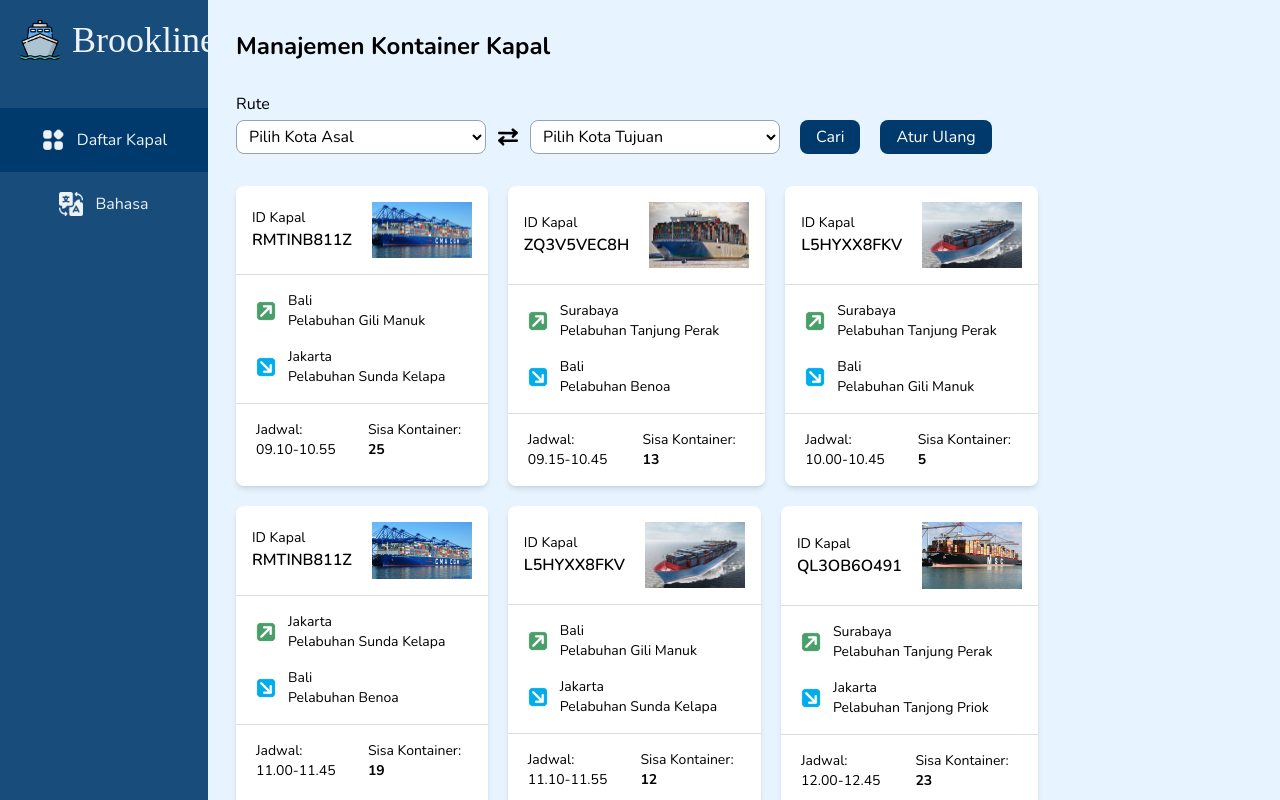
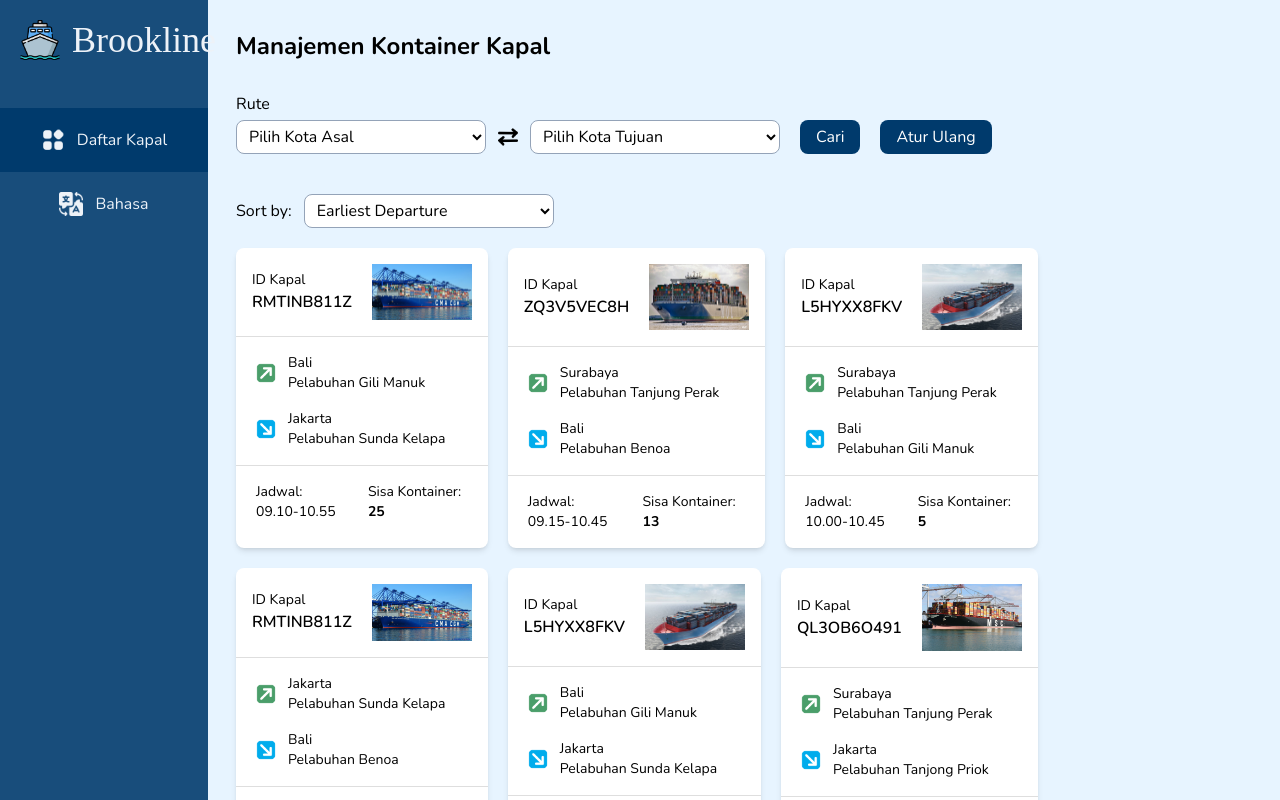
Before and after one commit to adylanrff/brookline, a Next.js app: page / in a window 1280 px wide. Shown: the top 800 px of the page. Built offline with nearby package versions, Linux system fonts and the light colour scheme; a web font is replaced by a local one; what tailgrids would draw is missing.

Commit message:
Add sort

```diff
--- a/hooks/useShipData.ts
+++ b/hooks/useShipData.ts
@@ -1,7 +1,8 @@
+import { Dispatch, SetStateAction} from "react";
 import { useEffect, useState } from "react";
 import { ShipCard, ShipData } from "../types/ship";
 
-export default function useShipData(departureCity: string, arrivalCity: string): [ShipCard[]] {
+export default function useShipData(departureCity: string, arrivalCity: string, sortBy: string): [ShipCard[], Dispatch<SetStateAction<ShipCard[]>>] {
     const defaultData: ShipData[] = [
         {
             id: "L5HYXX8FKV",
@@ -286,7 +287,7 @@ export default function useShipData(departureCity: string, arrivalCity: string):
             }
         }
         setData(newFiltered.sort((a,b) => {
-            return ('' + a.departureTime).localeCompare(b.departureTime);
+            return ('' + a[sortBy]).localeCompare(b[sortBy]);
         }))
     }
 
@@ -305,5 +306,5 @@ export default function useShipData(departureCity: string, arrivalCity: string):
         mapData(filteredShipData, departureCity, arrivalCity)
     }, [departureCity, arrivalCity])
 
-    return [data]
+    return [data, setData]
 }
--- a/pages/components/CardList.tsx
+++ b/pages/components/CardList.tsx
@@ -1,12 +1,11 @@
-import React from 'react'
+import React, { useEffect } from 'react'
 import useShipData from '../../hooks/useShipData'
 import Card from './Card'
 import { useTranslation } from "react-i18next";
 
 
-function CardList({ departureCity, arrivalCity }) {
+function CardList({ data }) {
     const { t } = useTranslation()
-    const [data] = useShipData(departureCity, arrivalCity)
 
     const renderContent = () => {
         if (data?.length === 0) {
--- a/pages/section/BaseSection.tsx
+++ b/pages/section/BaseSection.tsx
@@ -1,8 +1,9 @@
-import React, { useContext, useState } from 'react'
+import React, { useContext, useEffect, useState } from 'react'
 import SearchRouteForm from '../components/SearchRouteForm'
 import { RouteFormContext } from '..';
 import CardList from '../components/CardList'
 import { useTranslation } from "react-i18next";
+import useShipData from '../../hooks/useShipData';
 
 function BaseSection() {
     const { t } = useTranslation();
@@ -10,6 +11,8 @@ function BaseSection() {
 
     const [departureCity, setDepartureCity] = useState(routeForm.departure)
     const [arrivalCity, setArrivalCity] = useState(routeForm.arrival)
+    const [sortBy, setSortBy] = useState('departureTime')
+    const [data, setData] = useShipData(departureCity, arrivalCity, sortBy)
 
     const onSearchFormSubmit = (e) => {
         e.preventDefault()
@@ -35,14 +38,36 @@ function BaseSection() {
         })
     }
 
+    const handleSortByOnChange = (e) => {
+        const { value } = e.target
+        setSortBy(value)
+    }
+
+    useEffect(() => {
+        if (data && data.length) {
+            console.log(data,'data')
+            data.sort((a,b) => {
+                return ('' + a[sortBy]).localeCompare(b[sortBy]);
+            })
+            setData(data)
+        }
+    }, [sortBy])
+
     return (
         <div>
             <p className='font-body text-[24px] font-bold mb-7'>{t('shipList-title')}</p>
-            <div className='mb-8'>
+            <div className='mb-5'>
                 <p className='font-body mb-1'>{t('shipList-form-route')}</p>
                 <SearchRouteForm onSubmit={onSearchFormSubmit} onReset={onReset} onReverse={onReverse} />
+                <div className='flex xs:gap-1 gap-3 mt-10 items-center xs:flex-col flex-row text-left'>
+                    <span className='font-body xs:w-full md:w-fit'>Sort by:</span>
+                    <select value={sortBy} onChange={handleSortByOnChange} className='px-2 py-1 font-body border-[1.5px] border-slate-400 rounded-lg xs:w-full w-fit md:w-1/3 lg:w-[250px] hover:cursor-pointer bg-white'>
+                        <option value={'departureTime'}>Earliest Departure</option>
+                        <option value={'containerLeft'}>Largest Number of Container</option>
+                    </select>
+                </div>
             </div>
-            <CardList departureCity={departureCity} arrivalCity={arrivalCity} />
+            <CardList data={data} />
         </div>
     )
 }
```
